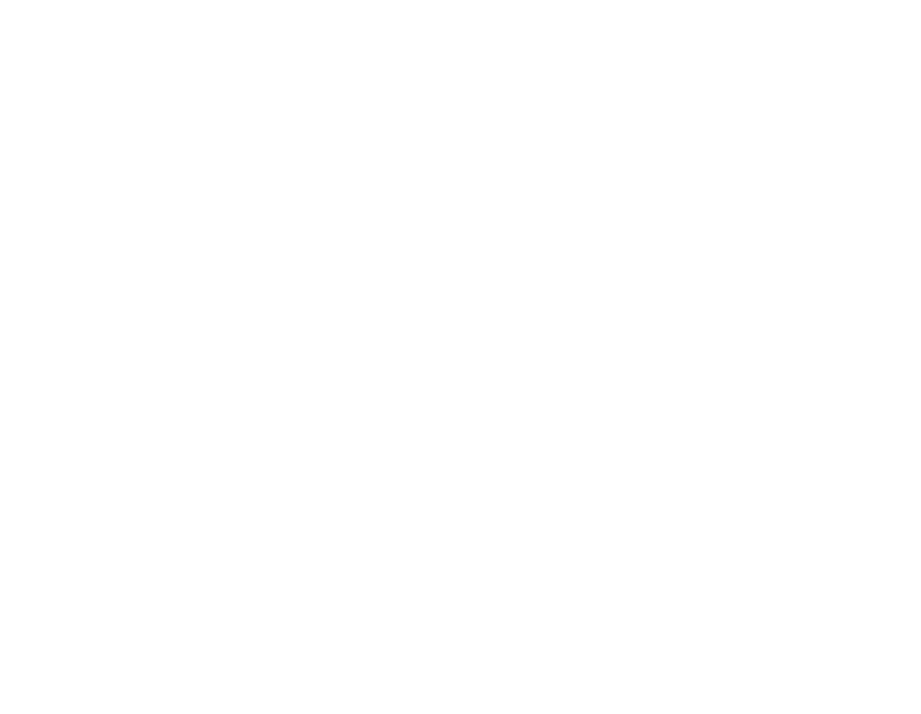
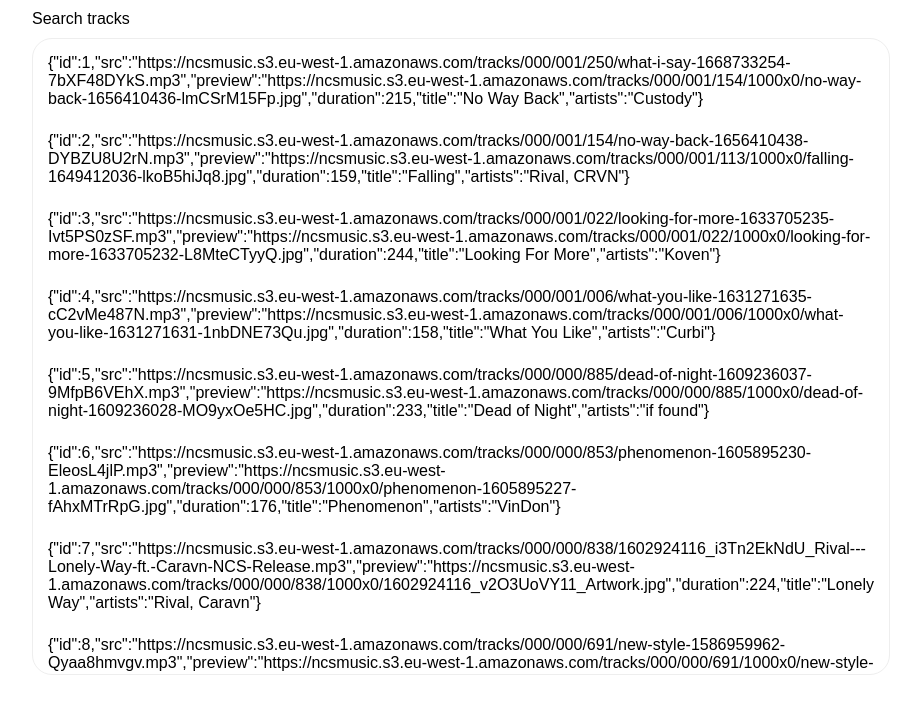
Before and after one commit to Genya10/Music-player, a React (Vite) app: page / in a window 1280 px wide. Shown: the top 714 px of the page, without its empty margins (308-1229 px from the left). Built offline with nearby package versions, Linux system fonts and the light colour scheme.

Commit message:
create 2 files scss and tracks.js

```diff
--- a/src/App.jsx
+++ b/src/App.jsx
@@ -1,4 +1,9 @@
+import MainPage from "./pages/MainPage/MainPage";
+import style from "./global.module.scss";
 
-const App=()=>{<>Music player</>}
+const App=()=>(
+<div className={style.wrapper}>
+  <MainPage/>
+</div>)
 
 export default App;
--- /dev/null
+++ b/src/assets/tracks.js
@@ -0,0 +1,119 @@
+export default [
+    {
+      id: 1,
+      src: "https://ncsmusic.s3.eu-west-1.amazonaws.com/tracks/000/001/250/what-i-say-1668733254-7bXF48DYkS.mp3",
+      preview:
+        "https://ncsmusic.s3.eu-west-1.amazonaws.com/tracks/000/001/154/1000x0/no-way-back-1656410436-lmCSrM15Fp.jpg",
+      duration: 215,
+      title: "No Way Back",
+      artists: "Custody",
+    },
+    {
+      id: 2,
+      src: "https://ncsmusic.s3.eu-west-1.amazonaws.com/tracks/000/001/154/no-way-back-1656410438-DYBZU8U2rN.mp3",
+      preview:
+        "https://ncsmusic.s3.eu-west-1.amazonaws.com/tracks/000/001/113/1000x0/falling-1649412036-lkoB5hiJq8.jpg",
+      duration: 159,
+      title: "Falling",
+      artists: "Rival, CRVN",
+    },
+    {
+      id: 3,
+      src: "https://ncsmusic.s3.eu-west-1.amazonaws.com/tracks/000/001/022/looking-for-more-1633705235-Ivt5PS0zSF.mp3",
+      preview:
+        "https://ncsmusic.s3.eu-west-1.amazonaws.com/tracks/000/001/022/1000x0/looking-for-more-1633705232-L8MteCTyyQ.jpg",
+      duration: 244,
+      title: "Looking For More",
+      artists: "Koven",
+    },
+    {
+      id: 4,
+      src: "https://ncsmusic.s3.eu-west-1.amazonaws.com/tracks/000/001/006/what-you-like-1631271635-cC2vMe487N.mp3",
+      preview:
+        "https://ncsmusic.s3.eu-west-1.amazonaws.com/tracks/000/001/006/1000x0/what-you-like-1631271631-1nbDNE73Qu.jpg",
+      duration: 158,
+      title: "What You Like",
+      artists: "Curbi",
+    },
+    {
+      id: 5,
+      src: "https://ncsmusic.s3.eu-west-1.amazonaws.com/tracks/000/000/885/dead-of-night-1609236037-9MfpB6VEhX.mp3",
+      preview:
+        "https://ncsmusic.s3.eu-west-1.amazonaws.com/tracks/000/000/885/1000x0/dead-of-night-1609236028-MO9yxOe5HC.jpg",
+      duration: 233,
+      title: "Dead of Night",
+      artists: "if found",
+    },
+    {
+      id: 6,
+      src: "https://ncsmusic.s3.eu-west-1.amazonaws.com/tracks/000/000/853/phenomenon-1605895230-EleosL4jlP.mp3",
+      preview:
+        "https://ncsmusic.s3.eu-west-1.amazonaws.com/tracks/000/000/853/1000x0/phenomenon-1605895227-fAhxMTrRpG.jpg",
+      duration: 176,
+      title: "Phenomenon",
+      artists: "VinDon",
+    },
+    {
+      id: 7,
+      src: "https://ncsmusic.s3.eu-west-1.amazonaws.com/tracks/000/000/838/1602924116_i3Tn2EkNdU_Rival---Lonely-Way-ft.-Caravn-NCS-Release.mp3",
+      preview:
+        "https://ncsmusic.s3.eu-west-1.amazonaws.com/tracks/000/000/838/1000x0/1602924116_v2O3UoVY11_Artwork.jpg",
+      duration: 224,
+      title: "Lonely Way",
+      artists: "Rival, Caravn",
+    },
+    {
+      id: 8,
+      src: "https://ncsmusic.s3.eu-west-1.amazonaws.com/tracks/000/000/691/new-style-1586959962-Qyaa8hmvgv.mp3",
+      preview:
+        "https://ncsmusic.s3.eu-west-1.amazonaws.com/tracks/000/000/691/1000x0/new-style-1586959956-pTXtBw9yzO.jpg",
+      duration: 217,
+      title: "New Style",
+      artists: "Droptek",
+    },
+    {
+      id: 9,
+      src: "https://ncsmusic.s3.eu-west-1.amazonaws.com/tracks/000/000/671/where-we-started-feat-jex-1586959343-ugPNLDQsMI.mp3",
+      preview:
+        "https://ncsmusic.s3.eu-west-1.amazonaws.com/tracks/000/000/671/1000x0/where-we-started-feat-jex-1586959339-BqrS2PV0TI.jpg",
+      duration: 222,
+      title: "Where We Started",
+      artists: "Lost Sky, Jex",
+    },
+    {
+      id: 10,
+      src: "https://ncsmusic.s3.eu-west-1.amazonaws.com/tracks/000/000/676/volt-1586959481-7oo0fw99Vt.mp3",
+      preview:
+        "https://ncsmusic.s3.eu-west-1.amazonaws.com/tracks/000/000/676/1000x0/volt-1586959457-zDcTmbdEOq.png",
+      duration: 183,
+      title: "VOLT",
+      artists: "Modern Revolt",
+    },
+    {
+      id: 11,
+      src: "https://ncsmusic.s3.eu-west-1.amazonaws.com/tracks/000/000/649/war-zone-ft-mime-1586958862-uOdchVMspI.mp3",
+      preview:
+        "https://ncsmusic.s3.eu-west-1.amazonaws.com/tracks/000/000/649/1000x0/war-zone-ft-mime-1586958856-RK8C6g2w4R.jpg",
+      duration: 183,
+      title: "War Zone",
+      artists: "Unknown Brain",
+    },
+    {
+      id: 12,
+      src: "https://ncsmusic.s3.eu-west-1.amazonaws.com/tracks/000/000/616/vision-1586958106-w6RKce6Cz4.mp3",
+      preview:
+        "https://ncsmusic.s3.eu-west-1.amazonaws.com/tracks/000/000/616/1000x0/vision-1586958102-Zzy5Gf1SKm.jpg",
+      duration: 234,
+      title: "Vision",
+      artists: "Lost Sky",
+    },
+    {
+      id: 13,
+      src: "https://ncsmusic.s3.eu-west-1.amazonaws.com/tracks/000/000/577/cradles-1586957268-RxHgjX9e14.mp3",
+      preview:
+        "https://ncsmusic.s3.eu-west-1.amazonaws.com/tracks/000/000/577/100x100/cradles-1586957231-QpMwffYL5H.png",
+      duration: 210,
+      title: "Cradles",
+      artists: "Sub Urban",
+    },
+  ];
--- /dev/null
+++ b/src/global.module.scss
@@ -0,0 +1,17 @@
+* {
+    margin: 0;
+    padding: 0;
+    font-family: Arial, Helvetica, sans-serif;
+
+    &::-webkit-scrollbar {
+      display: none;
+    }
+  }
+
+  .wrapper {
+    display: flex;
+    padding: 10px;
+    gap: 60px;
+    width: min(600px, 90vw);
+    margin: auto;
+  }
--- /dev/null
+++ b/src/pages/MainPage/MainPage.jsx
@@ -0,0 +1,22 @@
+import tracks from "../../assets/tracks";
+import style from "./MainPage.module.scss";
+
+const MainPage =()=>{
+    return (
+        <div className={style.search}>
+            <>Search tracks</>
+         <div className={style.list}>
+          {tracks.map((track)=>(
+            <div>
+                {JSON.stringify(track)}
+            </div>
+          ))}
+         </div>
+        </div>
+    )
+
+
+}
+
+
+export default MainPage;
--- /dev/null
+++ b/src/pages/MainPage/mainPage.module.scss
@@ -0,0 +1,28 @@
+.search {
+    flex: 1;
+  }
+
+  .input {
+    width: 300px;
+    margin: 10px 150px;
+
+    & > * {
+      text-align: center !important;
+      color: #9e9e9e;
+      padding: 14px;
+      font-size: 18px !important;
+    }
+  }
+
+  .list {
+    display: flex;
+    flex-direction: column;
+    gap: 24px;
+    flex: 1;
+    margin: 10px 0;
+    max-height: calc(100vh - 195px);
+    overflow: auto;
+    padding: 15px;
+    border: 1px solid #eee;
+    border-radius: 20px;
+  }
```
